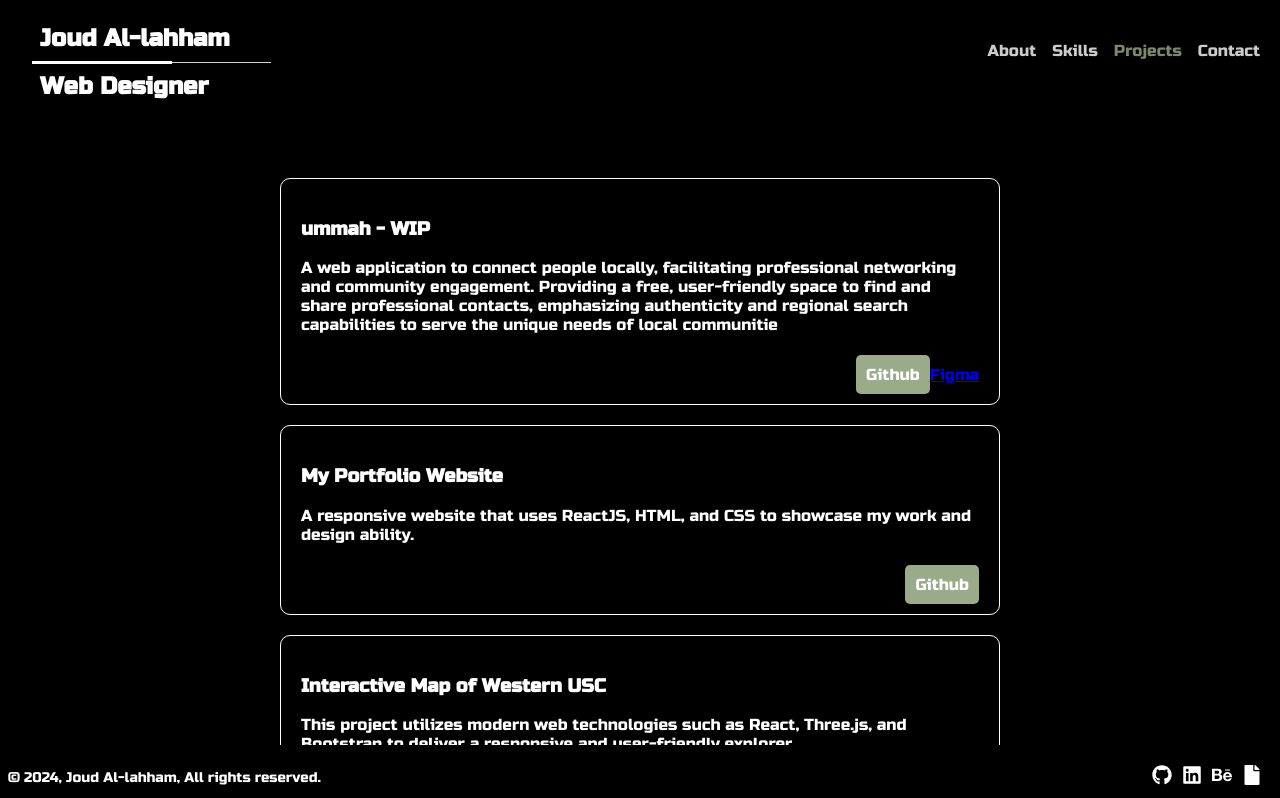
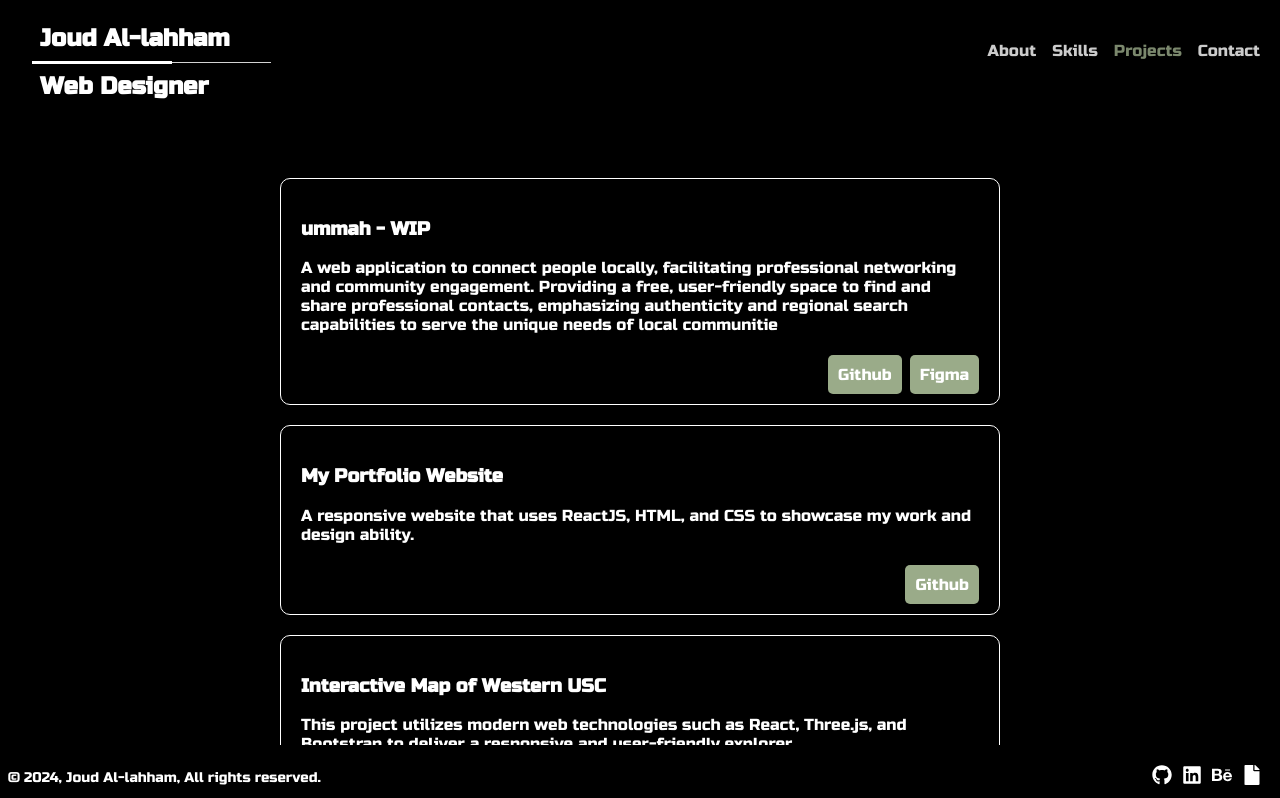
Before and after one commit to joudall/portfolio, a React (Create React App) app: page /projects in a window 1280 px wide. Shown: the top 798 px of the page. Built offline with nearby package versions, Linux system fonts and the light colour scheme.

Commit message:
Figma button css added

```diff
--- a/src/styles/projectsMenu.css
+++ b/src/styles/projectsMenu.css
@@ -42,6 +42,17 @@
   transition: background-color 0.3s;
 }
 
+.github-button,
+.figma-button {
+  background:#9AAB89;
+  color: white;
+  padding: 10px;
+  text-decoration: none;
+  margin-left: 8px;
+  border-radius: 5px;
+  transition: background-color 0.3s;
+}
+
 .github-button:hover,
 .demo-button:hover {
   background: #819172;
```
